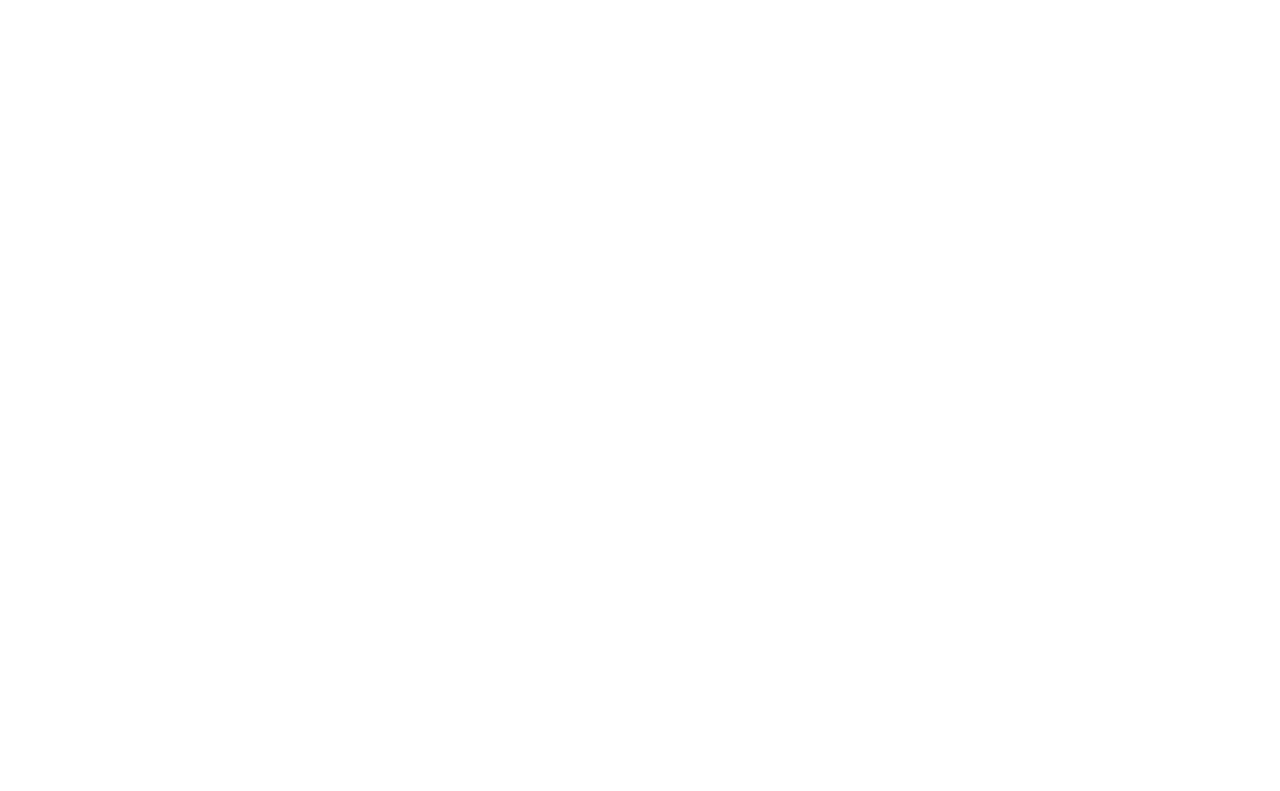
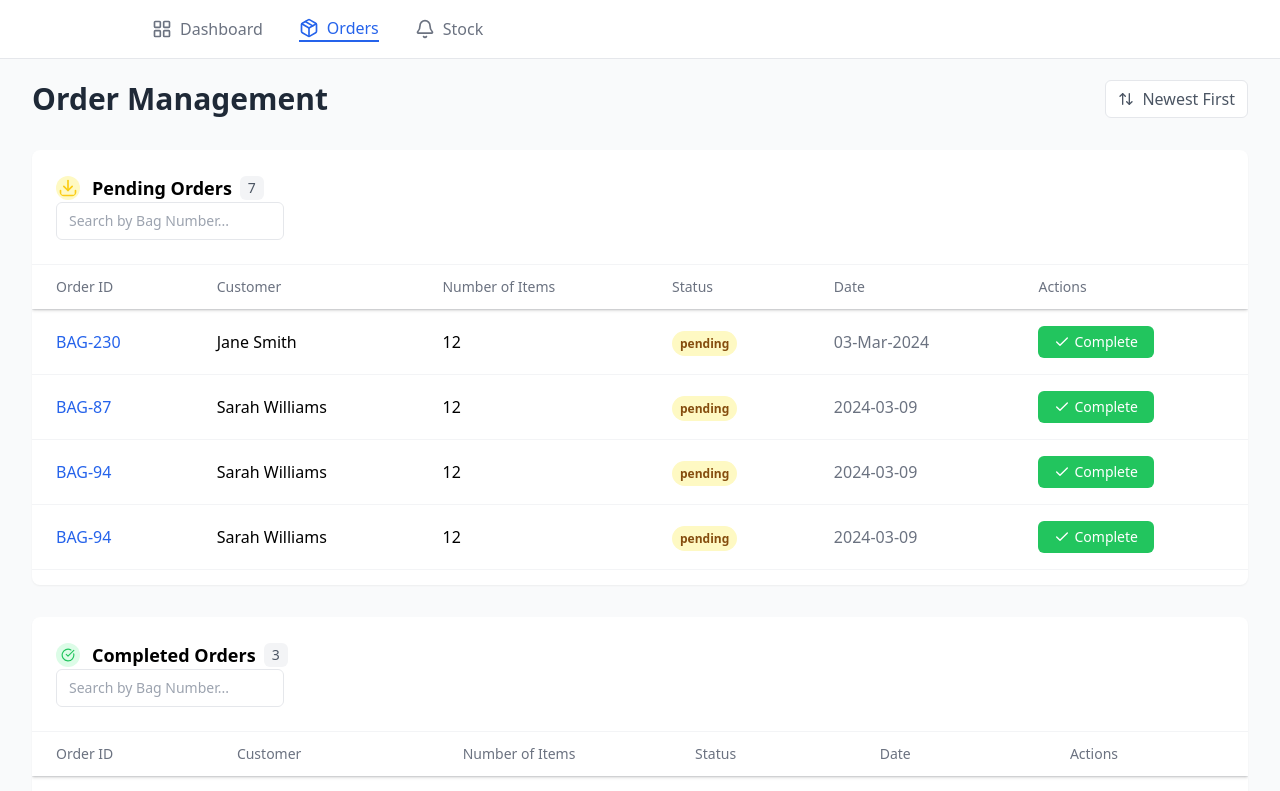
Before and after one commit to codinggita/laundry_buddy, a React (Vite) app in the folder Frontend/: page /worker/orders in a window 1280 px wide. Before the commit this address had no page. Shown: the top 791 px of the page. Built offline with nearby package versions, Linux system fonts and the light colour scheme.

Commit message:
add the route for worker order management

```diff
--- a/Frontend/src/App.jsx
+++ b/Frontend/src/App.jsx
@@ -14,6 +14,7 @@
 import Dailyrush from './Component/User/Daily-Rush/Dailyrush.jsx';
 import Complaint from './Component/User/Complaint-Form/ComplaintForm.jsx';
 import ComplaintFormSuccess from './Component/User/Complaint-Form/ComplaintFormSuccess.jsx';
+import OrderManagement from './Component/Worker/OrdersManagement/OrderManagement.jsx';
 
 function App() {
 
@@ -39,6 +40,7 @@
 
     {/* worker starts  */}
     <Route path="/workerdashboard" element={ <WorkerDashbaord /> } />
+    <Route path="/worker/orders" element={ <OrderManagement /> } />
     </Routes>
     </BrowserRouter>
     </>
--- a/Frontend/src/Component/Worker/Navbar/Navbar.jsx
+++ b/Frontend/src/Component/Worker/Navbar/Navbar.jsx
@@ -20,7 +20,7 @@
             <span>Dashboard</span>
           </NavLink>
           <NavLink
-            to="/orders"
+            to="/worker/orders"
             className={({ isActive }) =>
               isActive
                 ? "flex items-center text-blue-600 font-medium text-sm sm:text-base border-b-2 border-blue-600"
```
Also changed, not shown: Frontend/src/Component/Worker/Dashboard/workerDashbaord.jsx (+0 -119 lines).
